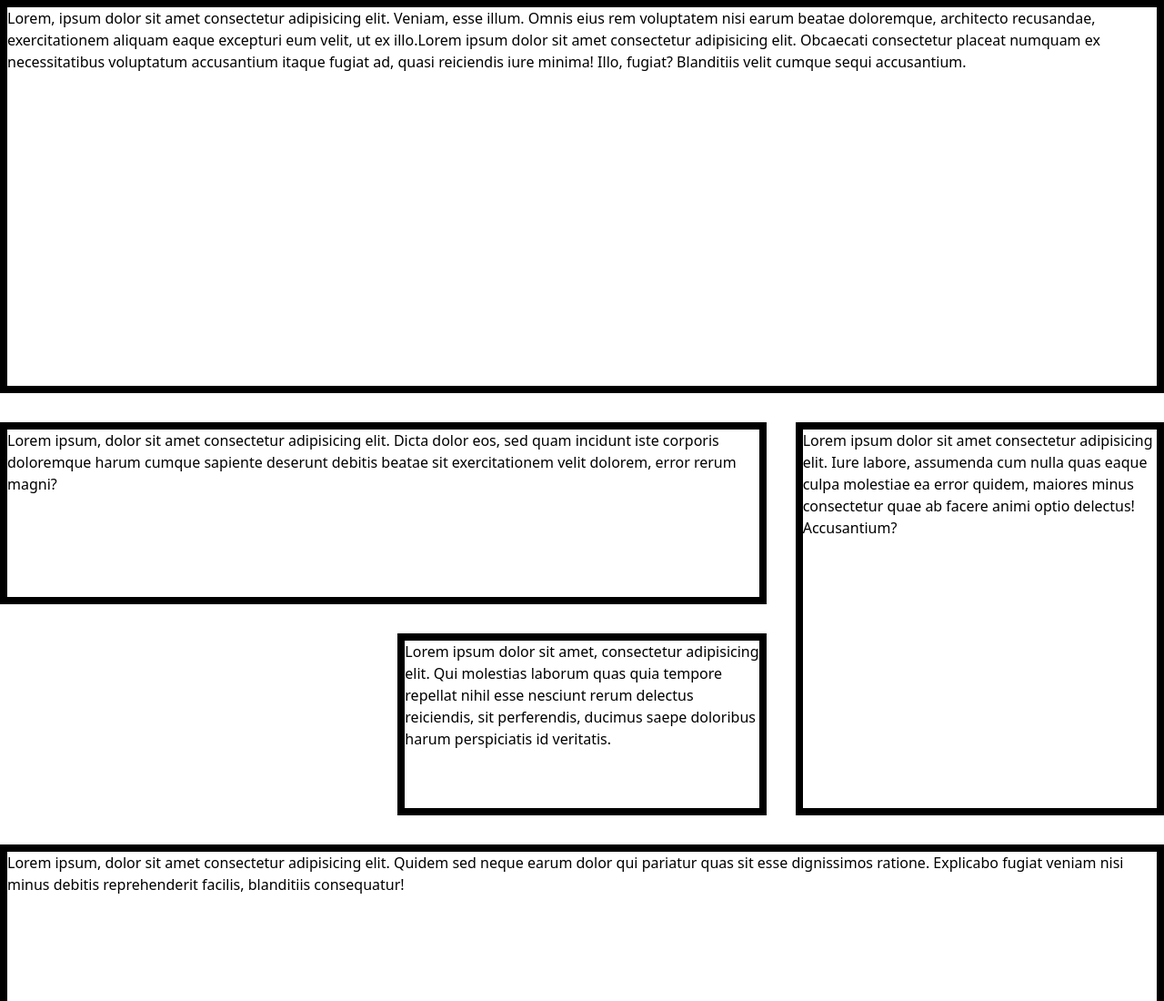
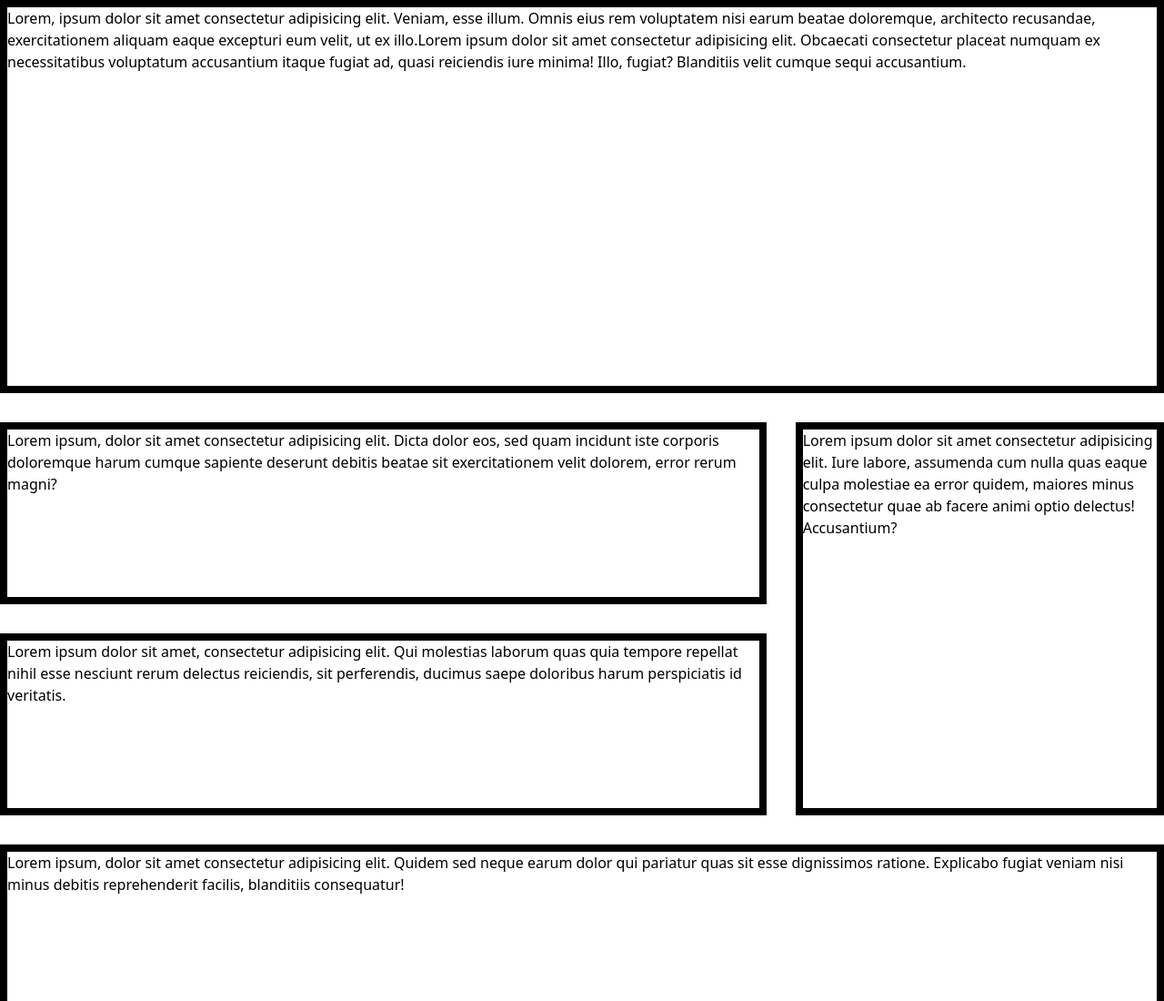
Before and after one commit to Ogojoshua905/jan24wk5, a website: page index.html in a window 1280 px wide. Shown: the top 1100 px of the page at 91% size. Drawn offline with Linux system fonts and the light colour scheme.

Commit message:
feat: created a new file

```diff
--- a/index.html
+++ b/index.html
@@ -14,11 +14,11 @@
 
 
     <section class="grid grid-cols-3 grid-rows-[repeat(6,_200px)] gap-8">
-            <p class="col-span-3 row-span-2 border-8 border-solid border-black">Lorem, ipsum dolor sit amet consectetur adipisicing elit. Veniam, esse illum. Omnis eius rem voluptatem nisi earum beatae doloremque, architecto recusandae, exercitationem aliquam eaque excepturi eum velit, ut ex illo.Lorem ipsum dolor sit amet consectetur adipisicing elit. Obcaecati consectetur placeat numquam ex necessitatibus voluptatum accusantium itaque fugiat ad, quasi reiciendis iure minima! Illo, fugiat? Blanditiis velit cumque sequi accusantium.</p>
+        <p class="col-span-3 row-span-2 border-8 border-solid border-black">Lorem, ipsum dolor sit amet consectetur adipisicing elit. Veniam, esse illum. Omnis eius rem voluptatem nisi earum beatae doloremque, architecto recusandae, exercitationem aliquam eaque excepturi eum velit, ut ex illo.Lorem ipsum dolor sit amet consectetur adipisicing elit. Obcaecati consectetur placeat numquam ex necessitatibus voluptatum accusantium itaque fugiat ad, quasi reiciendis iure minima! Illo, fugiat? Blanditiis velit cumque sequi accusantium.</p>
 
-            <p class="col-span-2 border-8 border-solid border-black">Lorem ipsum, dolor sit amet consectetur adipisicing elit. Dicta dolor eos, sed quam incidunt iste corporis doloremque harum cumque sapiente deserunt debitis beatae sit exercitationem velit dolorem, error rerum magni?</p>
+        <p class="col-span-2 border-8 border-solid border-black">Lorem ipsum, dolor sit amet consectetur adipisicing elit. Dicta dolor eos, sed quam incidunt iste corporis doloremque harum cumque sapiente deserunt debitis beatae sit exercitationem velit dolorem, error rerum magni?</p>
 
-            <p class="col-start-2 border-8 border-solid border-black">Lorem ipsum dolor sit amet, consectetur adipisicing elit. Qui molestias laborum quas quia tempore repellat nihil esse nesciunt rerum delectus reiciendis, sit perferendis, ducimus saepe doloribus harum perspiciatis id veritatis.</p>
+        <p class="col-span-2 border-8 border-solid border-black">Lorem ipsum dolor sit amet, consectetur adipisicing elit. Qui molestias laborum quas quia tempore repellat nihil esse nesciunt rerum delectus reiciendis, sit perferendis, ducimus saepe doloribus harum perspiciatis id veritatis.</p>
 
         <p class="row-span-2 row-start-3 col-start-3 border-8 border-solid border-black">Lorem ipsum dolor sit amet consectetur adipisicing elit. Iure labore, assumenda cum nulla quas eaque culpa molestiae ea error quidem, maiores minus consectetur quae ab facere animi optio delectus! Accusantium?</p>
 
```
Also changed, not shown: styles/ogojoshua.css.
